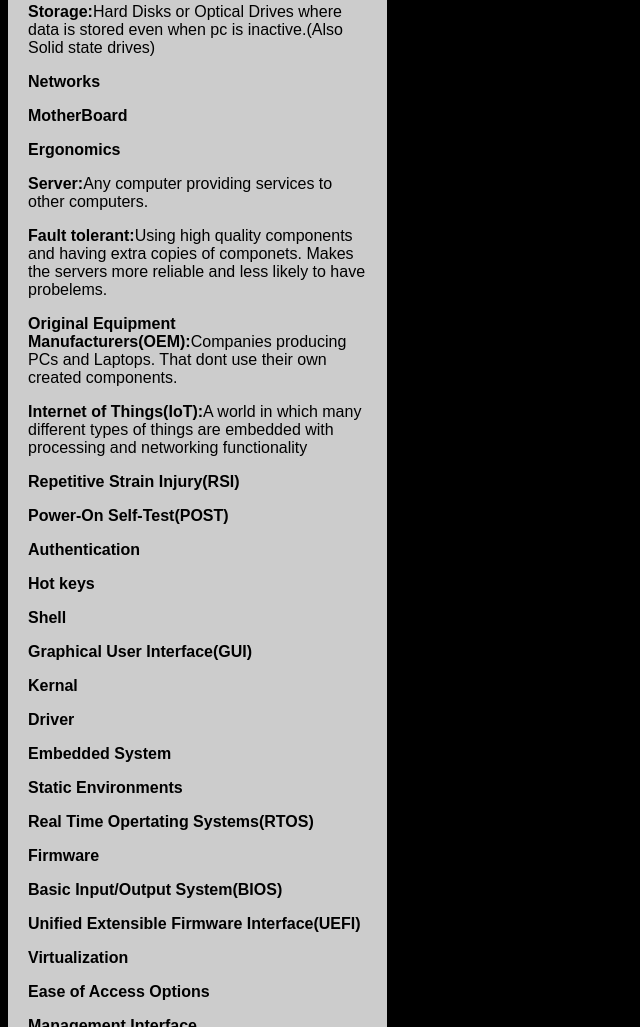
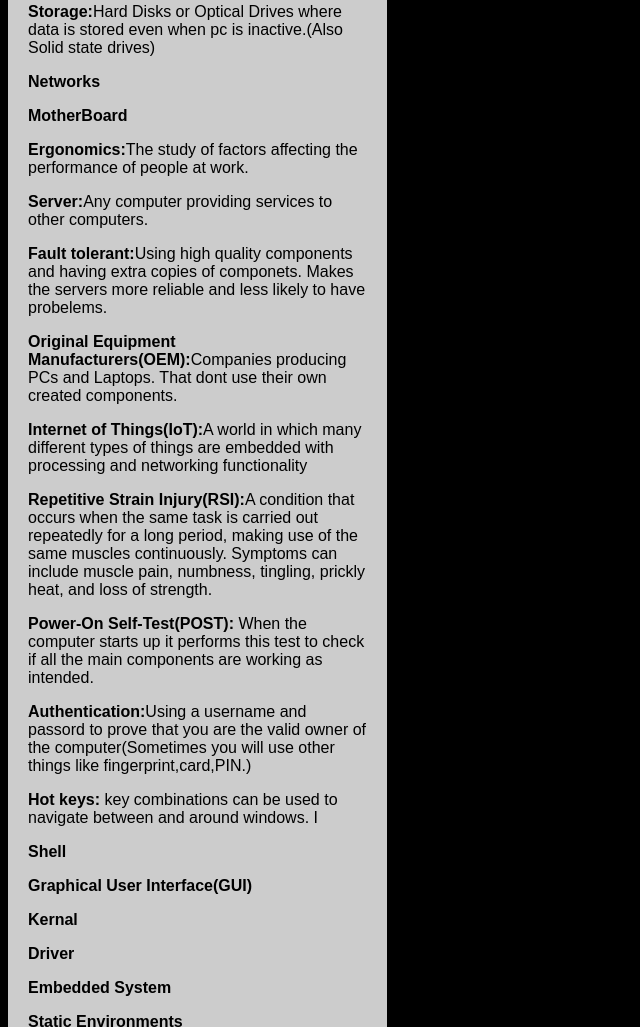
Before and after one commit to Crazyjack145/IT-notes, a plain HTML site: page UnitPages/M1U4.html in a window 1280 px wide. Shown: the part 1371-2398 px from the top of the page, without its empty margins (0-640 px from the left). Drawn offline with Linux system fonts and the light colour scheme.

Commit message:
Update M1U4.html

```diff
--- a/UnitPages/M1U4.html
+++ b/UnitPages/M1U4.html
@@ -152,15 +152,15 @@ footer {
     <p><b>Storage:</b>Hard Disks or Optical Drives where data is stored even when pc is inactive.(Also Solid state drives)</p>
     <p><b>Networks</b></p>
     <p><b>MotherBoard</b></p>
-    <p><b>Ergonomics</b></p>
+    <p><b>Ergonomics:</b>The study of factors affecting the performance of people at work.</p>
     <p><b>Server:</b>Any computer providing services to other computers.</p>
     <p><b>Fault tolerant:</b>Using high quality components and having extra copies of componets. Makes the servers more reliable and less likely to have probelems.</p>
     <p><b>Original Equipment Manufacturers(OEM):</b>Companies producing PCs and Laptops. That dont use their own created components.</p>
     <p><b>Internet of Things(IoT):</b>A world in which many different types of things are embedded with processing and networking functionality</p>
-    <p><b>Repetitive Strain Injury(RSI)</b></p>
-    <p><b>Power-On Self-Test(POST)</b></p>
-    <p><b>Authentication</b></p>
-    <p><b>Hot keys</b></p>
+    <p><b>Repetitive Strain Injury(RSI):</b>A condition that occurs when the same task is carried out repeatedly for a long period, making use of the same muscles continuously. Symptoms can include muscle pain, numbness, tingling, prickly heat, and loss of strength.</p>
+    <p><b>Power-On Self-Test(POST):</b> When the computer starts up it performs this test to check if all the main components are working as intended.</p>
+    <p><b>Authentication:</b>Using a username and passord to prove that you are the valid owner of the computer(Sometimes you will use other things like fingerprint,card,PIN.)</p>
+    <p><b>Hot keys:</b> key combinations can be used to navigate between and around windows. I</p>
     <p><b>Shell</b></p>
     <p><b>Graphical User Interface(GUI)</b></p>
     <p><b>Kernal</b></p>
```
